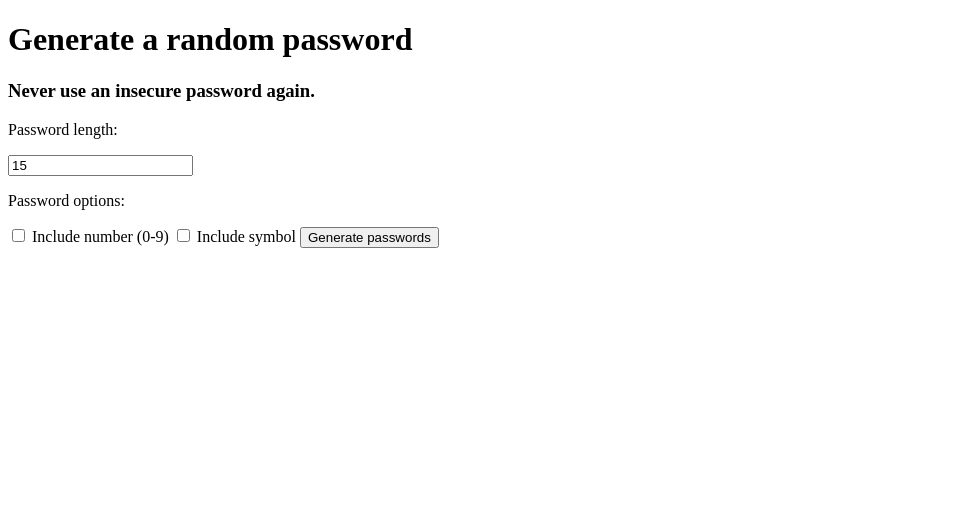
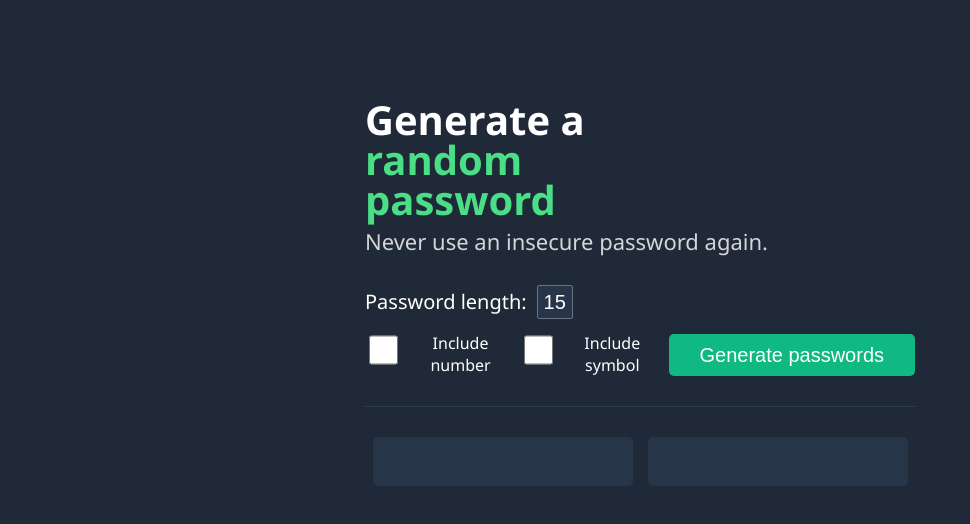
Before and after one commit to wengti/password-generator, a plain HTML site: page index.html in a window 1280 px wide. Shown: the whole page, without its empty margins (0-970 px from the left). Drawn offline with Linux system fonts and the light colour scheme.

Commit message:
Added styling

```diff
--- a/index.css
+++ b/index.css
@@ -0,0 +1,147 @@
+body {
+    background-color: #1F2937;
+    color: #ffffff;
+    font-family: 'Segoe UI';
+}
+
+#content-container {
+    width: 550px;
+    margin: 100px auto 0px auto;
+}
+
+
+
+h1 {
+    width: 354px;
+    margin: 0px;
+    font-size: 40px;
+    line-height: 40px;
+}
+
+#subtitle {
+    color: #4ADF86;
+}
+
+#tagline {
+    color: #D5D4D8;
+    font-size: 22px;
+    margin: 5px 0px 0px 0px;
+    line-height: 32px;
+}
+
+
+
+
+
+#generate-container {
+    display: flex;
+    justify-content: start;
+    margin: 25px 0px 30px 0px;
+    padding: 0px 0px 30px 0px;
+    border-bottom: 1px solid #2F3E53;
+    text-align: center;
+}
+
+#password-length-container {
+    display: flex;
+    justify-content: start;
+    align-items: center;
+    text-align: center;
+    font-size: 20px;
+    line-height: 40px;
+}
+
+#password-length-container > p{
+    margin: 0px 0px 10px 0px;
+}
+
+#password-length-input {
+    text-align: center;
+    width: 30px;
+    height: 30px;
+    font-size: 20px;
+    margin: 0px 0px 10px 10px;
+    border: 1px solid #6B7280;
+    border-radius: 2px;
+    background-color: #273549;
+    color: #ffffff
+}
+
+#password-length-input:hover {
+    border: 1px solid #ffffff;
+}
+
+#password-length-input:focus {
+    outline: none; /* remove default outline of browser */
+    border: 1px solid #10b981;
+}
+
+#checkbox-container {
+    display: flex;
+    justify-content: start;
+}
+
+#checkbox-container > .check {
+    accent-color: #10b981;
+    height: 30px;
+    width: 30px;
+}
+
+#checkbox-container > label {
+    margin: auto 0px auto;
+}
+
+
+
+#gen-btn {
+    margin: auto 0px 0px auto;
+    font-size: 20px;
+    color: #ffffff;
+    background-color: #10b981;
+    border: none;
+    border-radius: 5px;
+    height: 42px;
+    width: 250px;
+    padding: 10px 20px;
+}
+
+#gen-btn:hover {
+    border: 1px solid #000000;
+}
+
+#gen-btn:active {
+    opacity: 0.5;
+}
+
+
+
+
+
+
+
+
+
+
+
+#passwords-container {
+    text-align: center;
+    display: flex;
+    flex-wrap: wrap;
+    justify-content: space-around;
+    align-items: center;
+}
+
+.password {
+    display: flex;
+    background-color: #273549;
+    width: 200px;
+    height: 39px;
+    align-items: center;
+    justify-content: center;
+    font-size: 20px;
+    line-height: 40px;
+    border-radius: 5px;
+    color: #55F991;
+    padding: 5px 30px;
+    margin: 0px 0px 5px 0px;
+}
--- a/index.html
+++ b/index.html
@@ -6,25 +6,36 @@
     </head>
 
     <body>
-        <h1>Generate a random password</h1>
-        <h3>Never use an insecure password again.</h3>
+        <div id="content-container">
+            <h1>Generate a <span id="subtitle">random password</span></h1>
+            <p id="tagline">Never use an insecure password again.</p>
+
+            <div id="generate-container">
+                <div id="password-option-container">
+                    <div id="password-length-container">
+                        <p>Password length: </p>
+                        <input type="text" id = "password-length-input" value="15">
+                    </div>
+
+                    <div id = "checkbox-container">
+                        <input class="check" type="checkbox" id="number-flag", name="number-flag">
+                        <label for="number-flag">Include number</label>
+                        <input class = "check" type="checkbox" id="symbol-flag", name="symbol-flag">
+                        <label for="symbol-flag">Include symbol</label>
+                    </div>
+                </div>
 
 
-        <p>Password length: </p>
-        <input type="number" id = "password-length-input" value="15">
-        <p>Password options: </p>
-        <input type="checkbox" id="number-flag", name="number-flag">
-        <label for="number-flag">Include number (0-9)</label>
-        <input type="checkbox" id="symbol-flag", name="symbol-flag">
-        <label for="symbol-flag">Include symbol</label>
+                <button class="btn" id="gen-btn">Generate passwords</button>
+            </div>
 
-        <button class="btn" id="gen-btn">Generate passwords</button>
 
-        <div id="passwords-container">
-            <p class="password", id="password1"></p>
-            <p class="password", id="password2"></p>
+            <div id="passwords-container">
+                <div class="password", id="password1"></div>
+                <div class="password", id="password2"></div>
+            </div>
+
         </div>
-
         <script src="index.js"></script>
     </body>
 </html>
--- a/index.js
+++ b/index.js
@@ -57,6 +57,14 @@ function generatePassword(){
         }
         password.textContent = outputPassword
     }
+
+    // Dynamically change the width of the output box
+    let ratio = 200 / 15  // 200 pixel width for 15 words
+    passwords.forEach( (elem) => {
+        if (passwordLength>15) {
+            elem.style.width = (passwordLength * ratio) + "px"
+        }
+    })
 }
 
 
```
